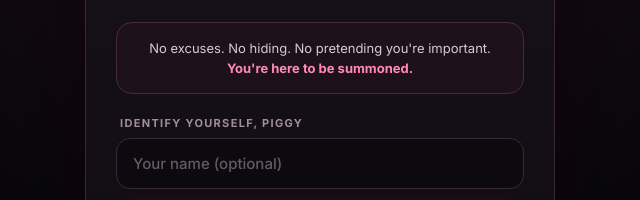
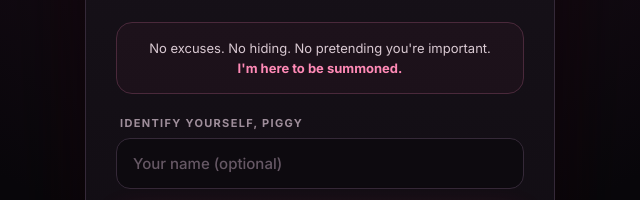
Before and after one commit to A8kernrh33/buzzer, a website: page index.html in a window 1280 px wide. Shown: the part 338-538 px from the top of the page, 320-960 px from the left. Drawn offline with nearby package versions, Linux system fonts and the light colour scheme.

Commit message:
Change summon page wording to first person

```diff
--- a/index.html
+++ b/index.html
@@ -40,7 +40,7 @@ button:disabled{opacity:.55;cursor:not-allowed}
   <h1>Summon Piggy<br>on your will 24/7</h1>
   <p class="subtitle">The superior gives the command. <strong>The useless little pig responds.</strong></p>
 
-  <div class="insult">No excuses. No hiding. No pretending you're important.<br><b>You're here to be summoned.</b></div>
+  <div class="insult">No excuses. No hiding. No pretending you're important.<br><b>I'm here to be summoned.</b></div>
 
   <label for="name">Identify yourself, piggy</label>
   <input id="name" maxlength="40" placeholder="Your name (optional)" autocomplete="nickname">
```
